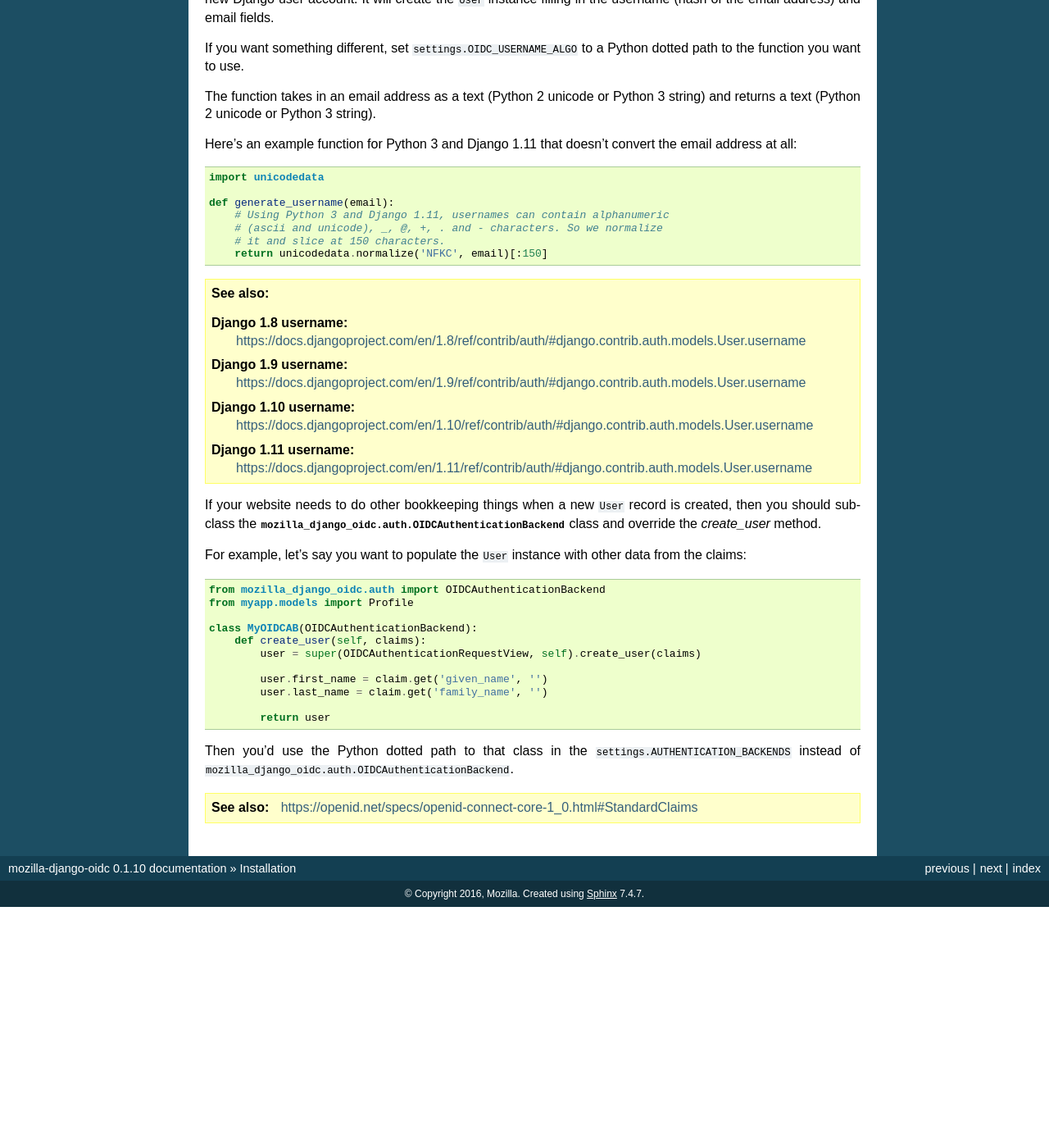
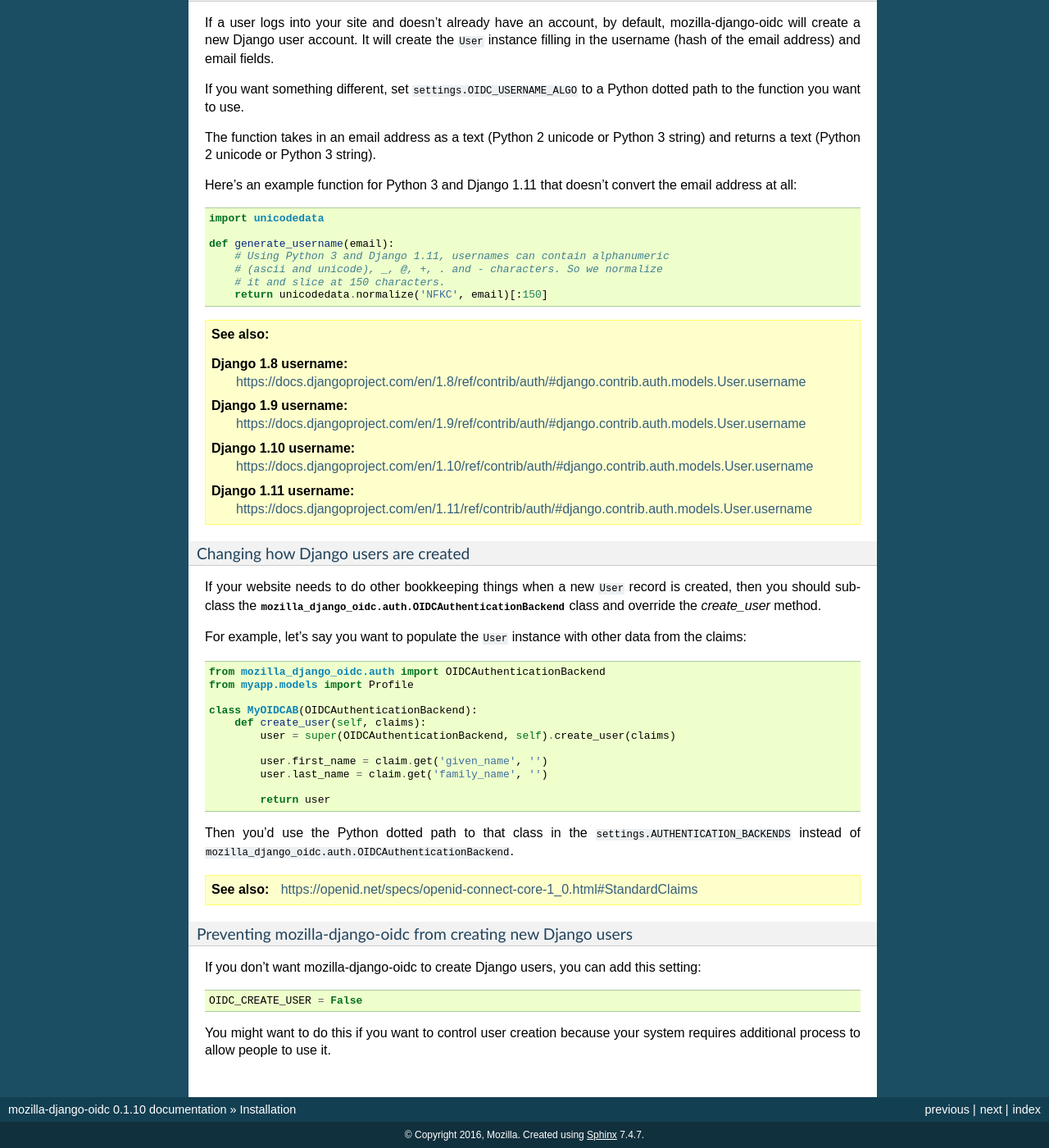
Before and after one commit to mozilla/mozilla-django-oidc, a Sphinx documentation site: the page built from docs/installation.rst, in a window 1280 px wide and 1400 px high, scrolled down 3970 px. Shown: the whole window at 82% size. Built offline with Sphinx 7.4.7, drawn with Linux system fonts in a browser that asks for light colours; before the commit the page ends 5076 px from its top, so only the background shows below that; some of the changed text lies outside the part shown.

Commit message:
Document OIDC_CREATE_USER and fix optional user creation docs
This fixes the user creation docs so it's easier to skim to find what you're
looking for. It also adds a blurb on OIDC_CREATE_USER setting. It also fixes
a bug in the create_user example.

Fixes #96

```diff
--- a/docs/installation.rst
+++ b/docs/installation.rst
@@ -262,8 +262,11 @@ Then you'd use the Python dotted path to that class in the
 ``mozilla_django_oidc.auth.OIDCAuthenticationBackend``.
 
 
-Creating a Django ``User`` record for new users
------------------------------------------------
+Creating Django users
+---------------------
+
+Generating usernames
+~~~~~~~~~~~~~~~~~~~~
 
 If a user logs into your site and doesn't already have an account, by default,
 mozilla-django-oidc will create a new Django user account. It will create the
@@ -305,6 +308,9 @@ the email address at all:
        https://docs.djangoproject.com/en/1.11/ref/contrib/auth/#django.contrib.auth.models.User.username
 
 
+Changing how Django users are created
+~~~~~~~~~~~~~~~~~~~~~~~~~~~~~~~~~~~~~
+
 If your website needs to do other bookkeeping things when a new ``User`` record
 is created, then you should subclass the
 :py:class:`mozilla_django_oidc.auth.OIDCAuthenticationBackend` class and
@@ -320,7 +326,7 @@ data from the claims:
 
    class MyOIDCAB(OIDCAuthenticationBackend):
        def create_user(self, claims):
-           user = super(OIDCAuthenticationRequestView, self).create_user(claims)
+           user = super(OIDCAuthenticationBackend, self).create_user(claims)
 
            user.first_name = claim.get('given_name', '')
            user.last_name = claim.get('family_name', '')
@@ -336,3 +342,16 @@ Then you'd use the Python dotted path to that class in the
 .. seealso::
 
    https://openid.net/specs/openid-connect-core-1_0.html#StandardClaims
+
+
+Preventing mozilla-django-oidc from creating new Django users
+~~~~~~~~~~~~~~~~~~~~~~~~~~~~~~~~~~~~~~~~~~~~~~~~~~~~~~~~~~~~~
+
+If you don't want mozilla-django-oidc to create Django users, you can add this
+setting::
+
+    OIDC_CREATE_USER = False
+
+
+You might want to do this if you want to control user creation because your
+system requires additional process to allow people to use it.
```
